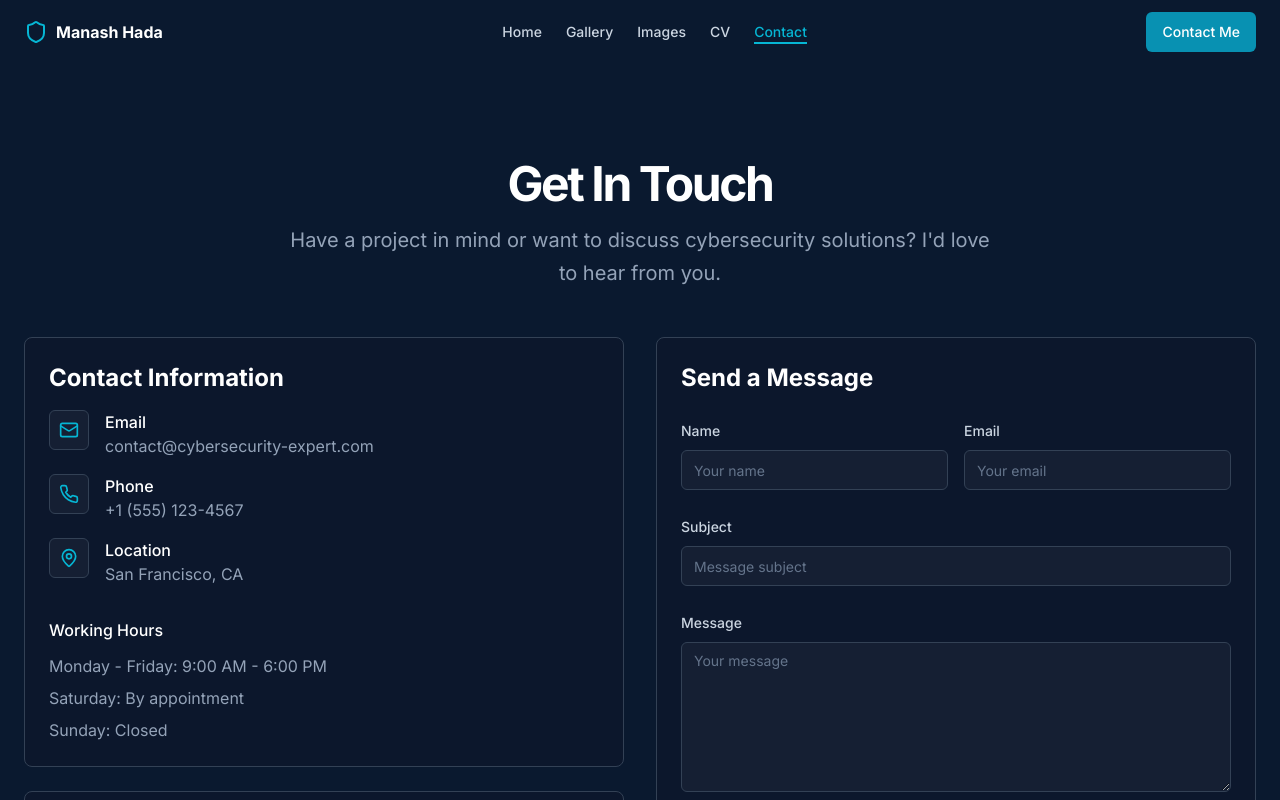
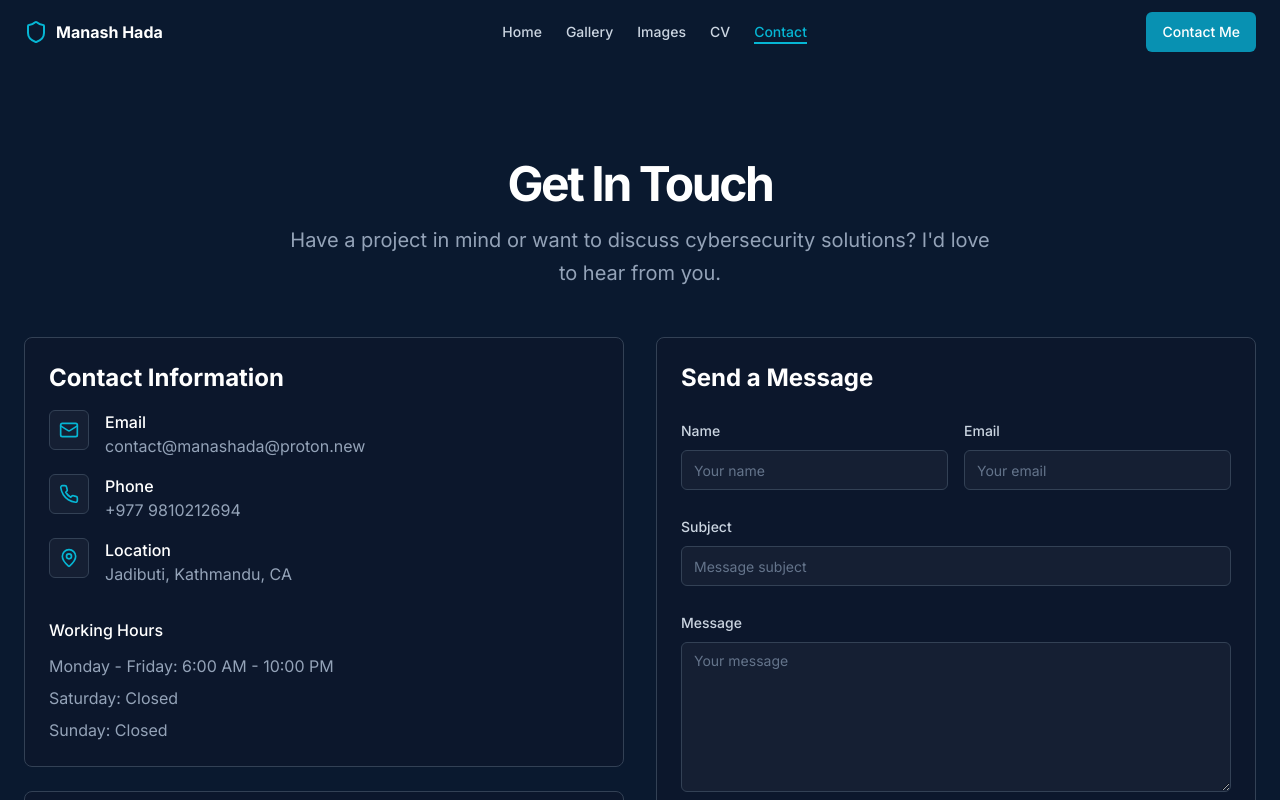
Before and after one commit to had4manS202/Portfolio, a Next.js app: page /contact in a window 1280 px wide. Shown: the top 800 px of the page. Built offline with nearby package versions, Linux system fonts and the light colour scheme.

Commit message:
Portfolio

```diff
--- a/app/contact/page.tsx
+++ b/app/contact/page.tsx
@@ -88,7 +88,7 @@ export default function ContactPage() {
                 </div>
                 <div>
                   <h3 className="font-medium text-white">Email</h3>
-                  <p className="text-slate-400">contact@cybersecurity-expert.com</p>
+                  <p className="text-slate-400">contact@manashada@proton.new</p>
                 </div>
               </div>
               <div className="flex items-start gap-4">
@@ -97,7 +97,7 @@ export default function ContactPage() {
                 </div>
                 <div>
                   <h3 className="font-medium text-white">Phone</h3>
-                  <p className="text-slate-400">+1 (555) 123-4567</p>
+                  <p className="text-slate-400">+977 9810212694</p>
                 </div>
               </div>
               <div className="flex items-start gap-4">
@@ -106,7 +106,7 @@ export default function ContactPage() {
                 </div>
                 <div>
                   <h3 className="font-medium text-white">Location</h3>
-                  <p className="text-slate-400">San Francisco, CA</p>
+                  <p className="text-slate-400">Jadibuti, Kathmandu, CA</p>
                 </div>
               </div>
             </div>
@@ -114,8 +114,8 @@ export default function ContactPage() {
             <div className="mt-8">
               <h3 className="font-medium text-white mb-3">Working Hours</h3>
               <div className="space-y-2 text-slate-400">
-                <p>Monday - Friday: 9:00 AM - 6:00 PM</p>
-                <p>Saturday: By appointment</p>
+                <p>Monday - Friday: 6:00 AM - 10:00 PM</p>
+                <p>Saturday: Closed</p>
                 <p>Sunday: Closed</p>
               </div>
             </div>
```
